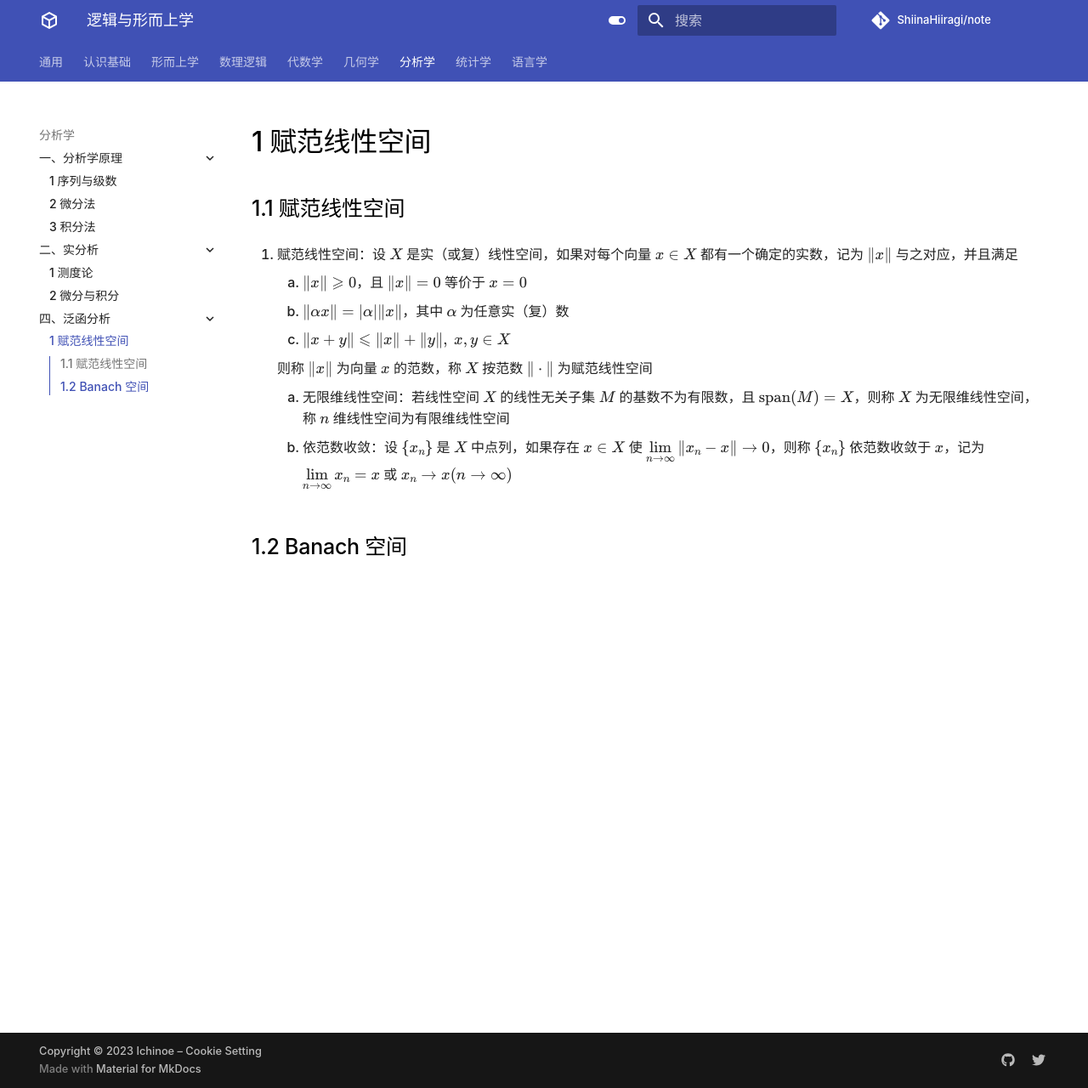
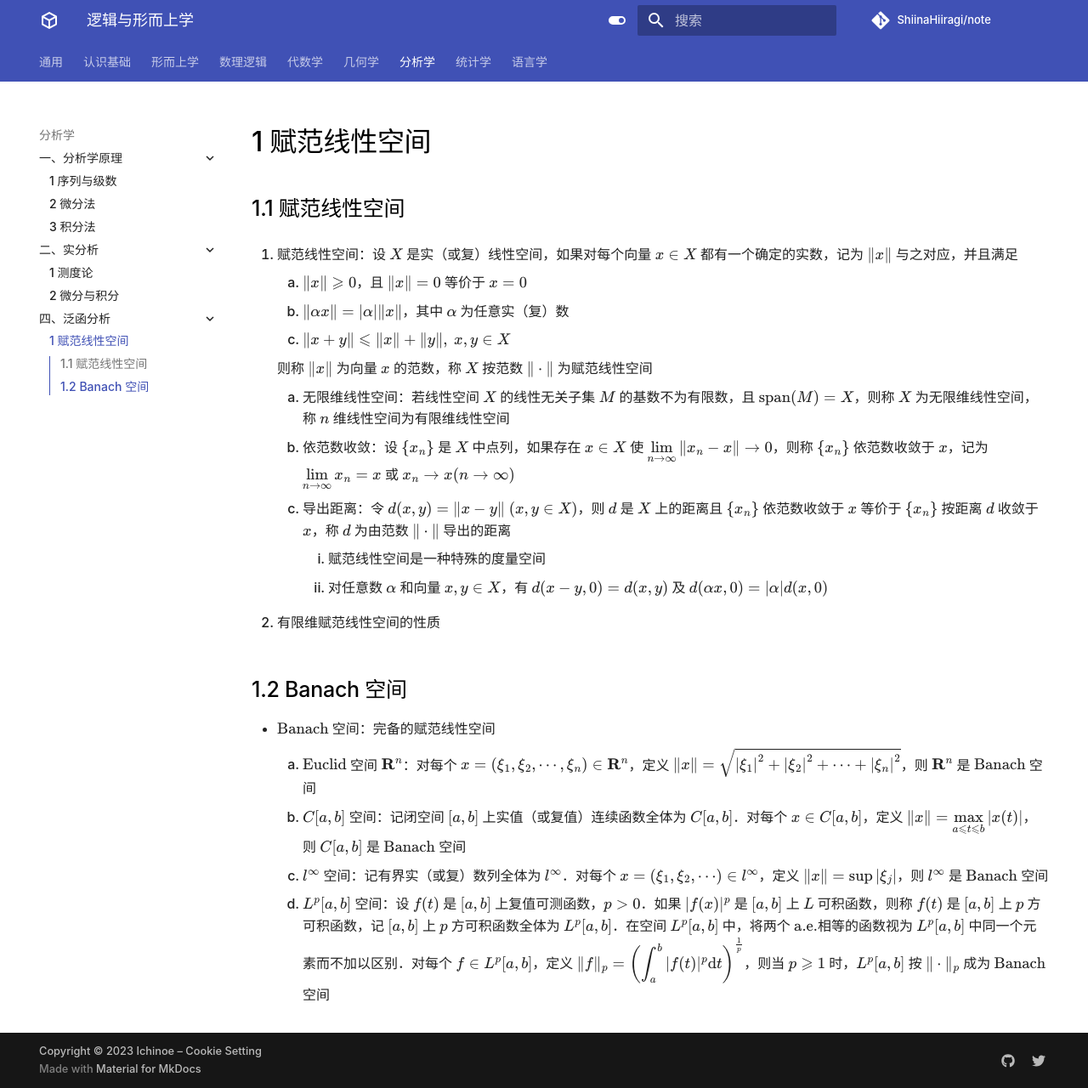
Before and after one commit to ShiinaHiiragi/note, an MkDocs documentation site: the page built from docs/anly/func/norm.md, in a window 1280 px wide and 1280 px high. Shown: the whole window at 85% size. Built offline with MkDocs 1.6.1 and Material for MkDocs 9.7.7, drawn with Linux system fonts in a browser that asks for light colours; comment, search, counter and statistics services are not loaded.

Commit message:
stage  banach

```diff
--- a/docs/anly/func/norm.md
+++ b/docs/anly/func/norm.md
@@ -10,5 +10,15 @@
 
     1. 无限维线性空间：若线性空间 $X$ 的线性无关子集 $M$ 的基数不为有限数，且 $\operatorname{span}(M) = X$，则称 $X$ 为无限维线性空间，称 $n$ 维线性空间为有限维线性空间
     2. 依范数收敛：设 $\left\{x_{n}\right\}$ 是 $X$ 中点列，如果存在 $x \in X$ 使 ${\displaystyle \lim _{n \rightarrow \infty} \left\|x_{n}-x\right\| \rightarrow 0}$，则称 $\left\{x_{n}\right\}$ 依范数收敛于 $x$，记为 ${\displaystyle \lim _{n \rightarrow \infty} x_{n}=x}$ 或 $x_{n} \rightarrow x(n \rightarrow \infty)$
+    3. 导出距离：令 $d(x, y)=\|x-y\| \ (x, y \in X)$，则 $d$ 是 $X$ 上的距离且 $\left\{x_{n}\right\}$ 依范数收敛于 $x$ 等价于 $\left\{x_{n}\right\}$ 按距离 $d$ 收敛于 $x$，称 $d$ 为由范数 $\|\cdot\|$ 导出的距离
+        1. 赋范线性空间是一种特殊的度量空间
+        2. 对任意数 $\alpha$ 和向量 $x, y \in X$，有 $d(x-y, 0)=d(x, y)$ 及 $d(\alpha x, 0)=|\alpha| d(x, 0)$
+
+2. 有限维赋范线性空间的性质
 
 ## 1.2 Banach 空间
+- $\text{Banach}$ 空间：完备的赋范线性空间
+    1. $\text{Euclid}$ 空间 $\mathbf R^n$：对每个 $x=\left(\xi_{1}, \xi_{2}, \cdots, \xi_{n}\right) \in \mathbf{R}^{n}$，定义 $\|x\|=\sqrt{\left|\xi_{1}\right|^{2}+\left|\xi_{2}\right|^{2}+\cdots+\left|\xi_{n}\right|^{2}}$，则 $\mathbf R^n$ 是 $\text{Banach}$ 空间
+    2. $C[a, b]$ 空间：记闭空间 $[a, b]$ 上实值（或复值）连续函数全体为 $C[a, b]$．对每个 $x \in C[a, b]$，定义 ${\displaystyle \|x\| = \max_{a \leqslant t \leqslant b} |x(t)|}$，则 $C[a, b]$ 是 $\text{Banach}$ 空间
+    3. $l^{\infty}$ 空间：记有界实（或复）数列全体为 $l^{\infty}$．对每个 $x=\left(\xi_{1}, \xi_{2}, \cdots\right) \in l^{\infty}$，定义 ${\displaystyle \|x\|=\sup \left|\xi_{j}\right|}$，则 $l^{\infty}$ 是 $\text{Banach}$ 空间
+    4. $L^{p}[a, b]$ 空间：设 $f(t)$ 是 $[a, b]$ 上复值可测函数，$p>0$．如果 $|f(x)|^{p}$ 是 $[a, b]$ 上 $L$ 可积函数，则称 $f(t)$ 是 $[a, b]$ 上 $p$ 方可积函数，记 $[a, b]$ 上 $p$ 方可积函数全体为 $L^{p}[a, b]$．在空间 $L^{p}[a, b]$ 中，将两个 $\text{a.e.}$相等的函数视为 $L^{p}[a, b]$ 中同一个元素而不加以区别．对每个 $f \in L^{p}[a, b]$，定义 ${\displaystyle \|f\|_{p}=\left(\int_{a}^{b}|f(t)|^{p} \mathrm{d} t\right)^{\frac{1}{p}}}$，则当 $p \geqslant 1$ 时，$L^{p}[a, b]$ 按 $\|\cdot\|_{p}$ 成为 $\text{Banach}$ 空间
```
Also changed, not shown: docs/logic/set/zfc.md (+1 -1 lines), docs/top/point/space.md (+2 -2 lines).
